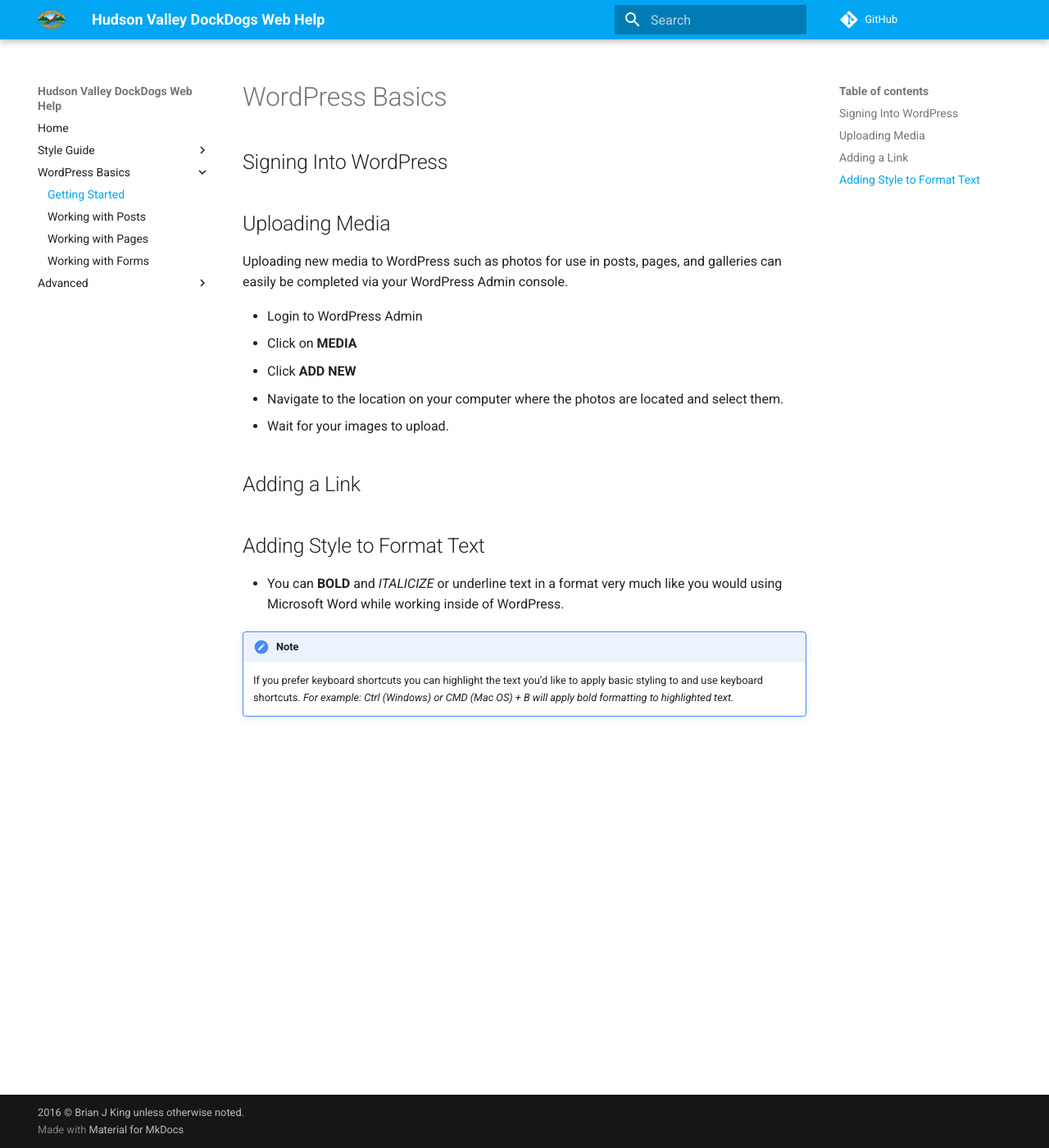
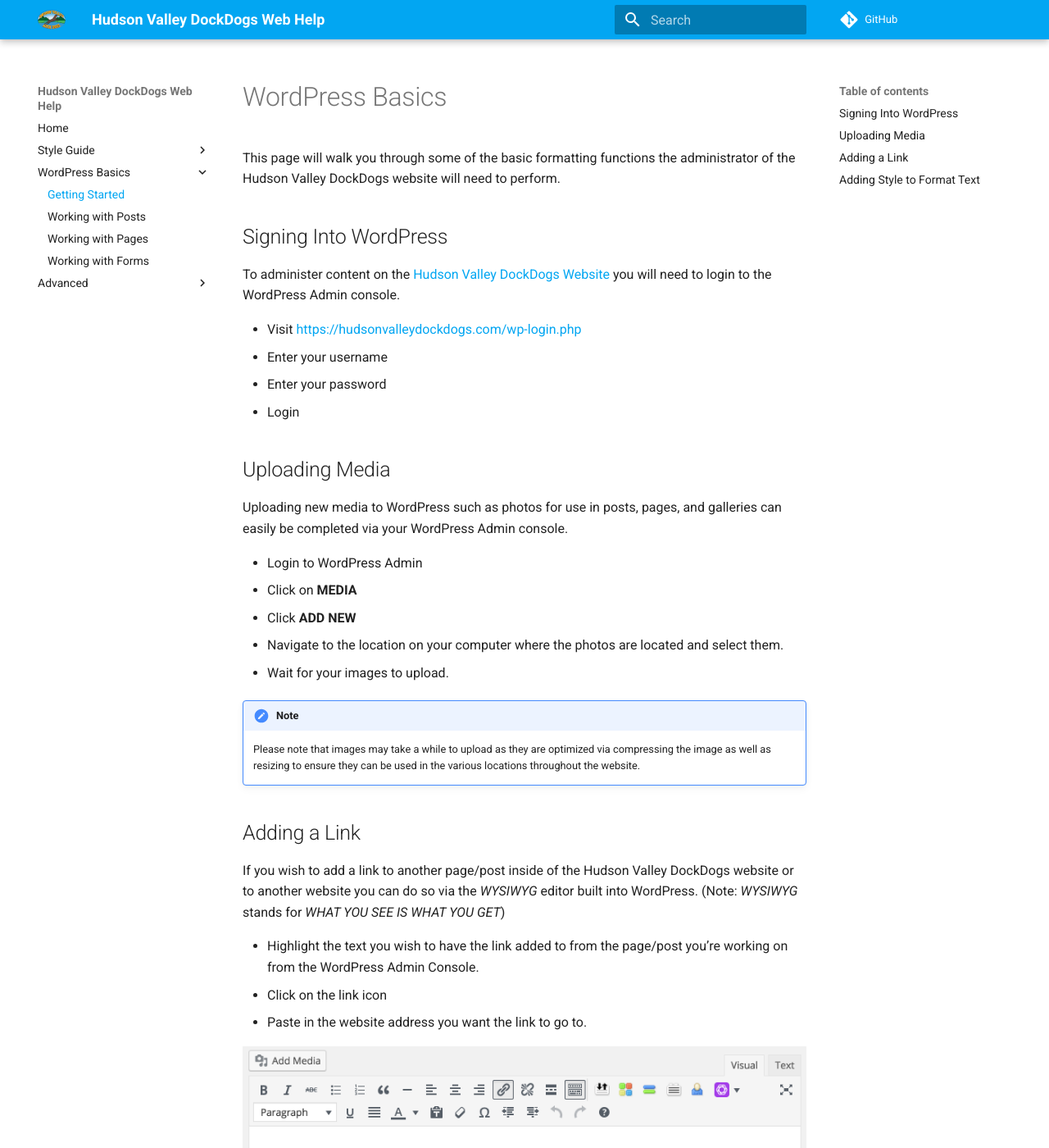
Before and after one commit to brianjking/hudsonvalleyhelp, an MkDocs documentation site: the page built from docs/wordpress-basics/basics.md, in a window 1280 px wide and 1400 px high. Shown: the whole window at 82% size. Built offline with MkDocs 1.6.1 and Material for MkDocs 9.7.7, drawn with Linux system fonts in a browser that asks for light colours; comment, search, counter and statistics services are not loaded; old or Windows-style settings are respelled for this version of MkDocs.

Commit message:
Adding a link image added, updating WP Basics

```diff
--- a/docs/wordpress-basics/basics.md
+++ b/docs/wordpress-basics/basics.md
@@ -1,6 +1,15 @@
 # WordPress Basics
 
+This page will walk you through some of the basic formatting functions the administrator of the Hudson Valley DockDogs website will need to perform.
+
 ## Signing Into WordPress
+
+To administer content on the [Hudson Valley DockDogs Website](https://hudsonvalleydockdogs.com) you will need to login to the WordPress Admin console.
+
+* Visit [https://hudsonvalleydockdogs.com/wp-login.php](https://hudsonvalleydockdogs.com/wp-login.php)
+* Enter your username
+* Enter your password
+* Login
 
 
 ## Uploading Media
@@ -13,7 +22,18 @@
 * Navigate to the location on your computer where the photos are located and select them.
 * Wait for your images to upload.
 
+!!! note
+    Please note that images may take a while to upload as they are optimized via compressing the image as well as resizing to ensure they can be used in the various locations throughout the website.
+
 ## Adding a Link
+
+If you wish to add a link to another page/post inside of the Hudson Valley DockDogs website or to another website you can do so via the _WYSIWYG_ editor built into WordPress. (Note: _WYSIWYG_ stands for _WHAT YOU SEE IS WHAT YOU GET_)
+
+* Highlight the text you wish to have the link added to from the page/post you're working on from the WordPress Admin Console.
+* Click on the link icon
+* Paste in the website address you want the link to go to.
+
+![Adding a link](../img/addlink.png "adding a link")
 
 
 ## Adding Style to Format Text
```
Also changed, not shown: docs/img/addlink.png (added).
